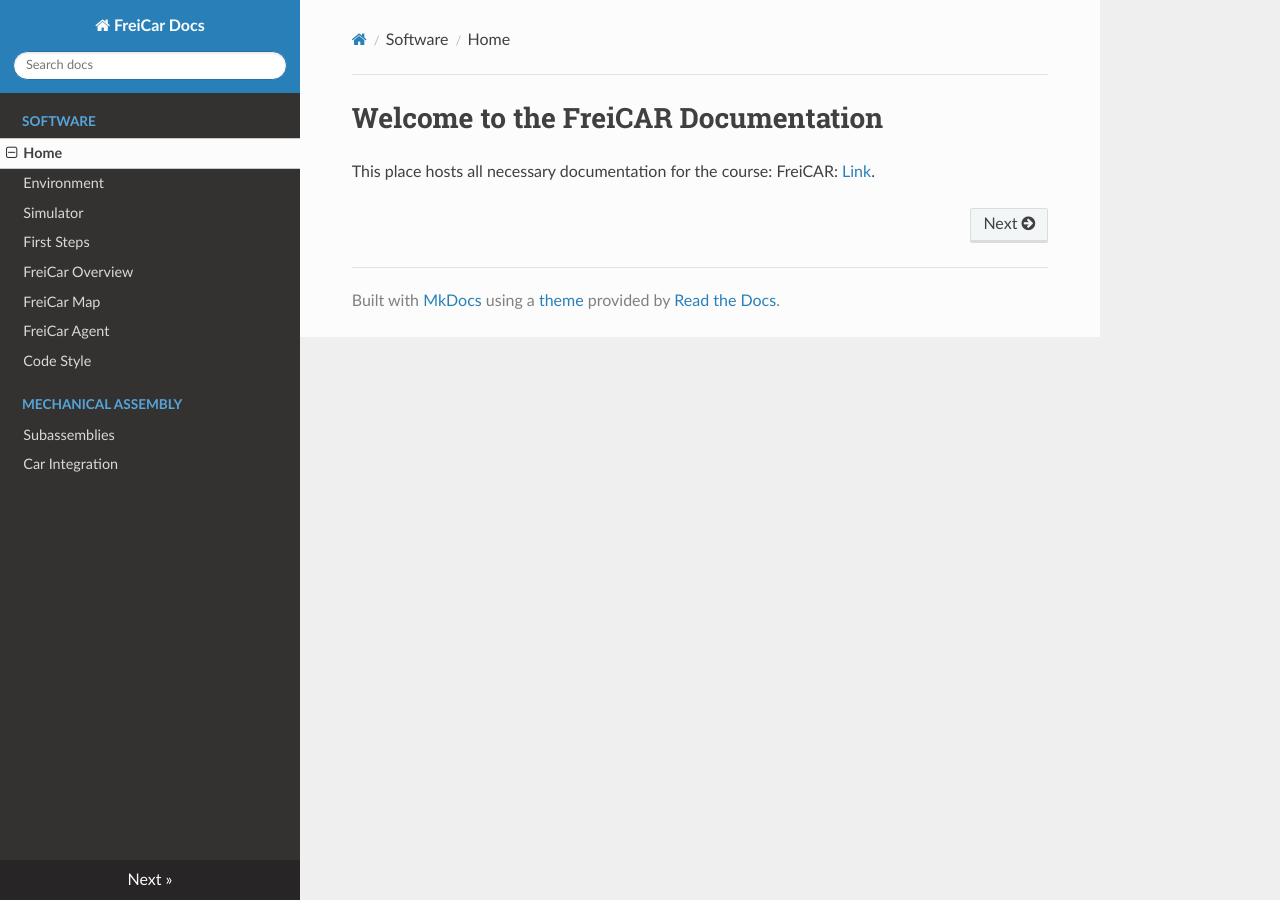
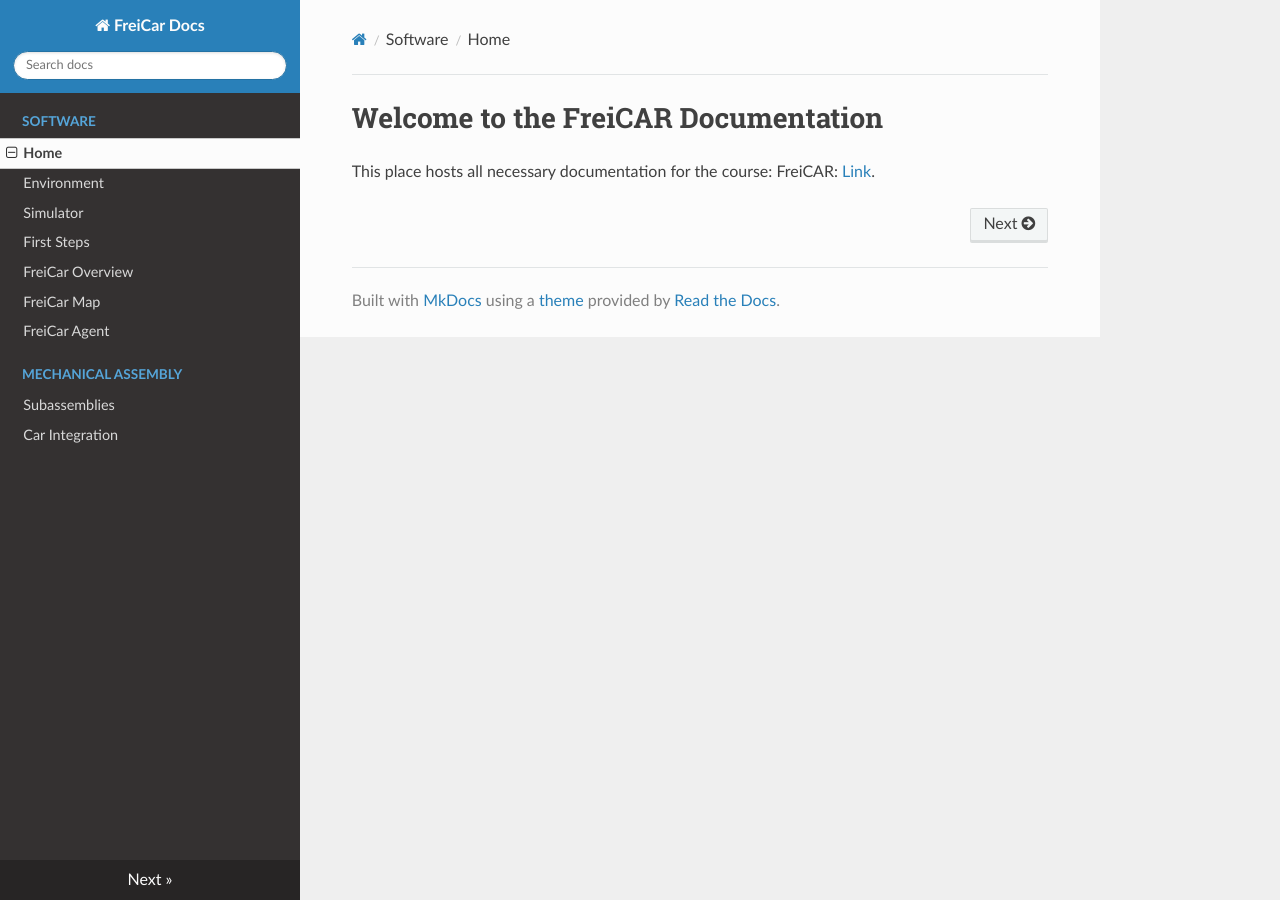
Before and after one commit to JohanVer/freicar_docs, an MkDocs documentation site: the page built from docs/index.md, in a window 1280 px wide. Built offline with MkDocs 1.6.1, drawn with Linux system fonts in a browser that asks for light colours; nearby versions of some CDN libraries.

Commit message:
Deactivate code style

```diff
--- a/mkdocs.yml
+++ b/mkdocs.yml
@@ -9,7 +9,7 @@ nav:
         - FreiCar Map: 'nodes/freicar_map.md'
         - FreiCar Agent: 'nodes/freicar_agent.md'
 #        - Competition Rules: 'competition_rules.md'
-        - Code Style: 'code_style.md'
+        # - Code Style: 'code_style.md'
     - Mechanical Assembly:
         - Subassemblies: 'assembly/index.md'
 #        - Subassembly - ESC: 'assembly/esc_case.md'
```
